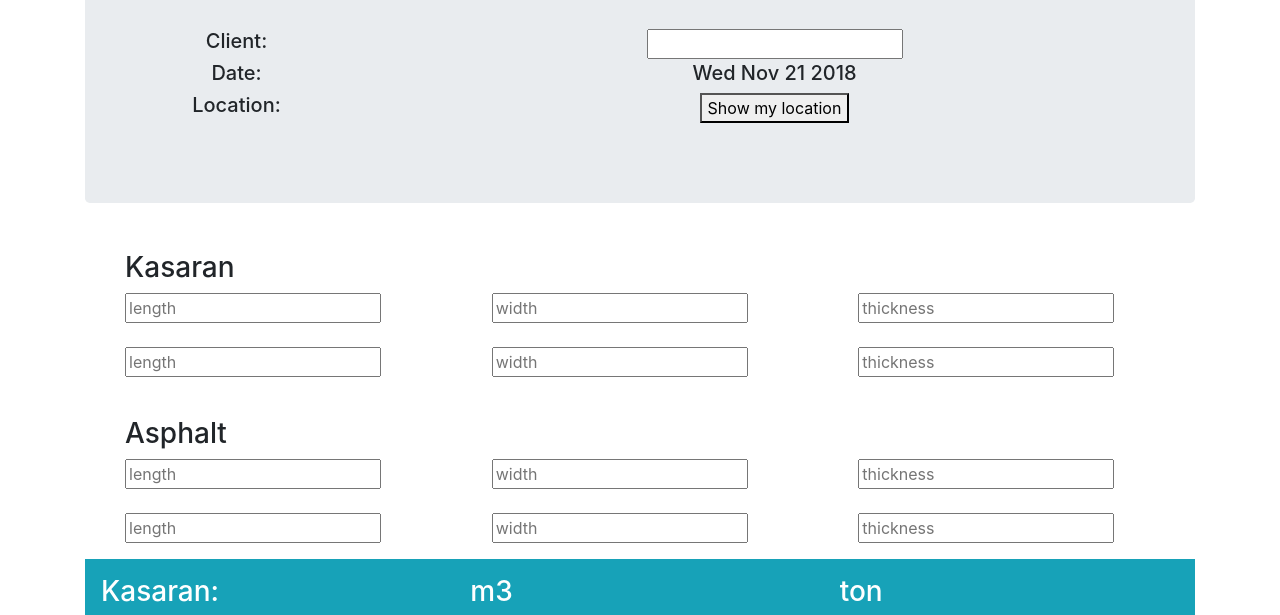
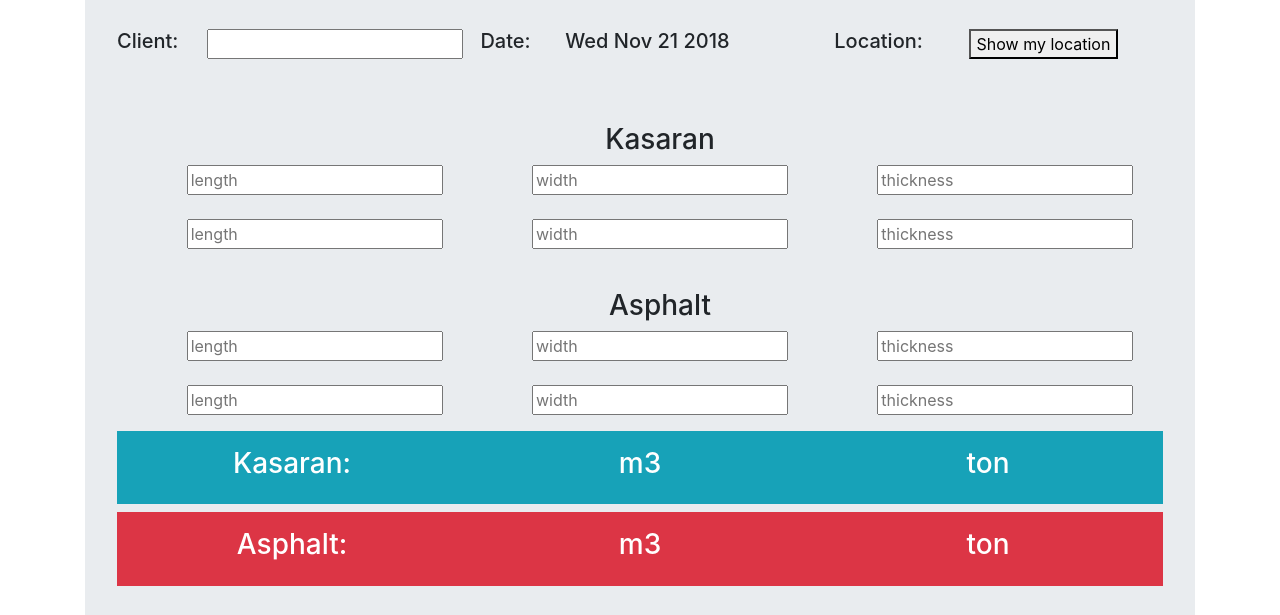
Before and after one commit to harpercham/estimator, a plain HTML site: page index.html in a window 1280 px wide. Shown: the part 185-800 px from the top of the page. Drawn offline with nearby package versions, Linux system fonts and the light colour scheme.

Commit message:
Update index.html

```diff
--- a/index.html
+++ b/index.html
@@ -19,35 +19,27 @@
             </u><br>
 
             <div class="row">
-                <div class="col-sm-3">
+                <div class="col-sm-1">
                     <h5> Client:</h5>
                 </div>
 
-                <div class="col-sm-9">
-                    <input type="text" id="client" value="" size="20">
+                <div class="col-sm-3">
+                    <input type="text" id="client" value="" size="20" align='left'>
                 </div>
-            </div>
-            <div class="row">
 
-                <div class="col-sm-3">
+                <div class="col-sm-1">
                     <h5> Date:</h5>
                 </div>
-                <div class="col-sm-9">
-                    <h5 id="date" value="" size="20"></h5>
-                </div>
+                <div class="col-sm-3">
+                    <h5 id="date" value="" size="10" align='left'></h5>
                 </div>
 
-            <div class="row">
-
-                <div class="col-sm-3">
+                <div class="col-sm-1">
                     <h5> Location:</h5>
                 </div>
-                <div class="col-sm-9">
-                    <button onclick="getLocation()">Show my location</button>
-                    <p id="demo"></p>
-
-                </div>
-
+                <div class="col-sm-3">
+                    <p id="demo"><button onclick="getLocation()">Show my location</button></p>
+                    <div id="out"></div>
                 </div>
 
             </div><br><br>
```
Lines whose indentation alone changed are shown as unchanged.
